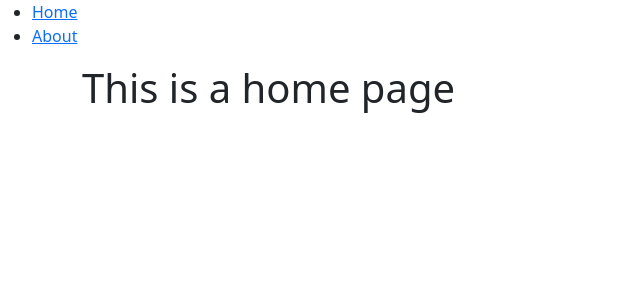
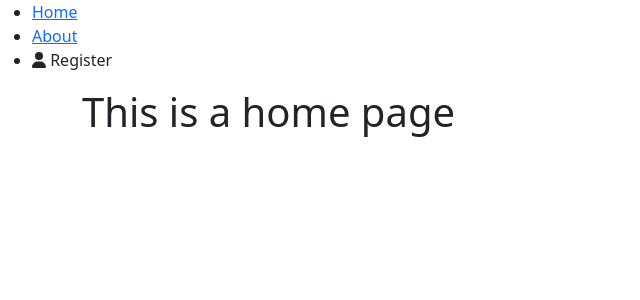
Before and after one commit to Logitar/Vue3Template, a Vue app: page / in a window 1280 px wide. Shown: the top 300 px of the page, without its empty margins (0-640 px from the left). Built offline with nearby package versions, Linux system fonts and the light colour scheme.

Commit message:
Installed Font Awesome.

```diff
--- a/package.json
+++ b/package.json
@@ -15,6 +15,11 @@
     "format": "prettier --write src/"
   },
   "dependencies": {
+    "@fortawesome/fontawesome-svg-core": "^6.5.1",
+    "@fortawesome/free-brands-svg-icons": "^6.5.1",
+    "@fortawesome/free-regular-svg-icons": "^6.5.1",
+    "@fortawesome/free-solid-svg-icons": "^6.5.1",
+    "@fortawesome/vue-fontawesome": "^3.0.5",
     "@popperjs/core": "^2.11.8",
     "bootstrap": "^5.3.2",
     "pinia": "^2.1.7",
--- a/src/App.vue
+++ b/src/App.vue
@@ -1,4 +1,5 @@
 <script setup lang="ts">
+import { FontAwesomeIcon } from "@fortawesome/vue-fontawesome";
 import { RouterView } from "vue-router";
 </script>
 
@@ -11,6 +12,7 @@ import { RouterView } from "vue-router";
       <li>
         <RouterLink :to="{ name: 'About' }">About</RouterLink>
       </li>
+      <li><FontAwesomeIcon :icon="['fas', 'user']" /> Register</li>
     </ul>
   </nav>
   <RouterView />
--- /dev/null
+++ b/src/fontAwesome.ts
@@ -0,0 +1,4 @@
+import { faUser } from "@fortawesome/free-solid-svg-icons";
+import { library } from "@fortawesome/fontawesome-svg-core";
+
+library.add(faUser);
--- a/src/main.ts
+++ b/src/main.ts
@@ -7,6 +7,8 @@ import router from "./router";
 import "bootstrap/dist/css/bootstrap.min.css";
 import "bootstrap";
 
+import "./fontAwesome";
+
 const app = createApp(App);
 
 app.use(createPinia());
```
Also changed, not shown: 1 other file (tests, documents, lock files or other folders).
